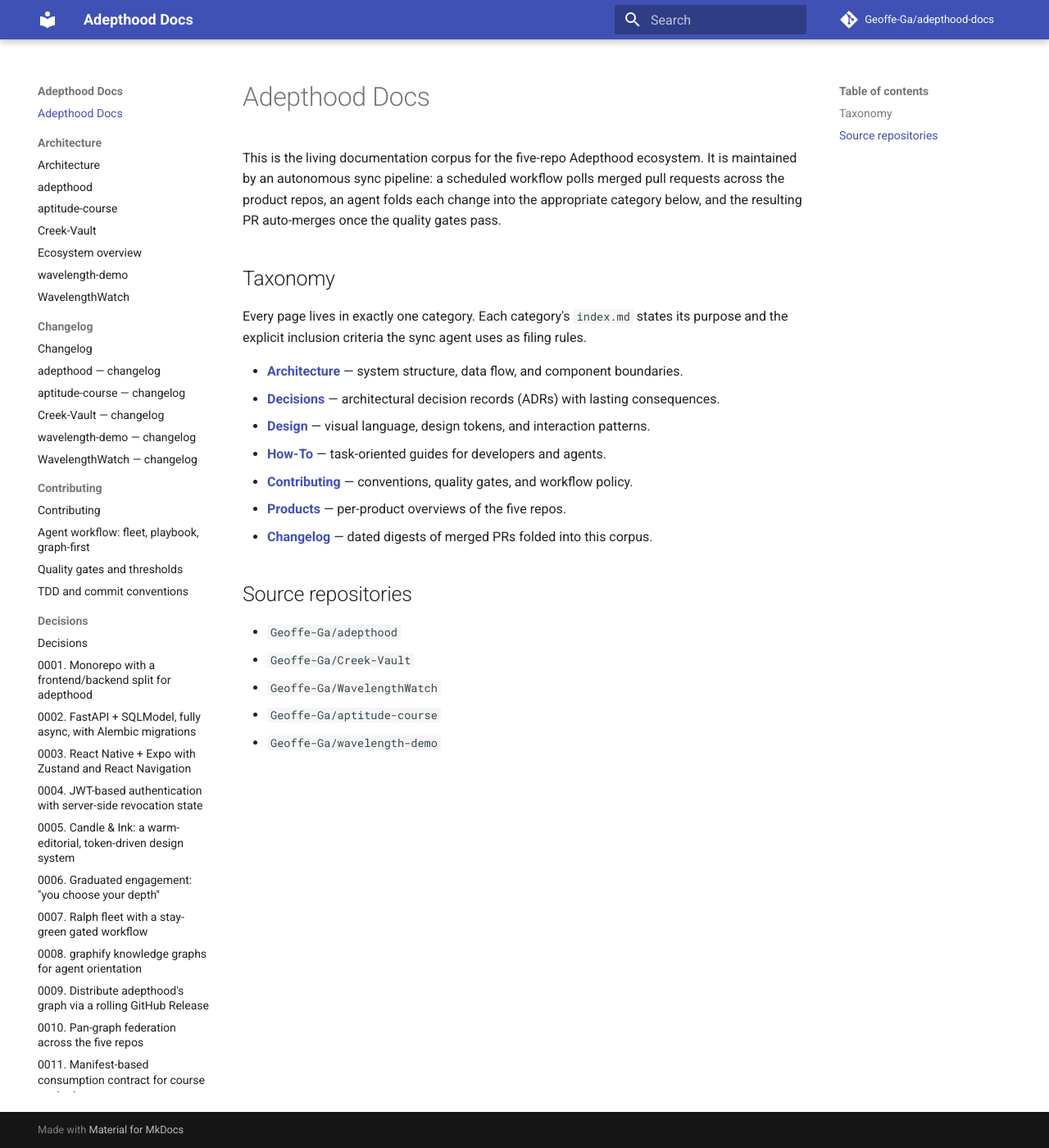
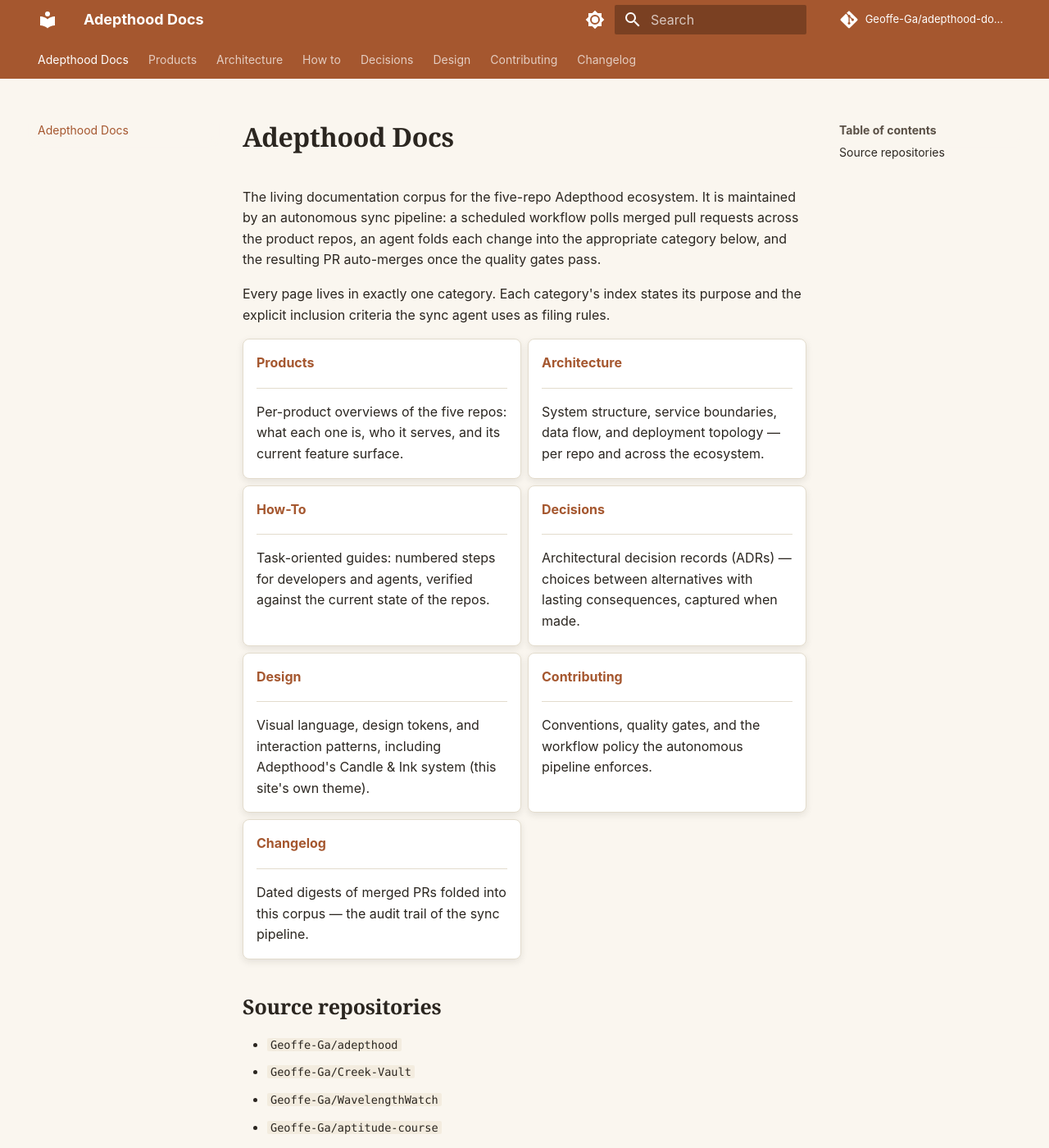
Before and after one commit to Geoffe-Ga/adepthood-docs, an MkDocs documentation site: the page built from docs/index.md, in a window 1280 px wide and 1400 px high. Shown: the whole window at 82% size. Built offline with MkDocs 1.6.1 and Material for MkDocs 9.7.7, drawn with Linux system fonts in a browser that asks for light colours; comment, search, counter and statistics services are not loaded.

Commit message:
feat(theme): Candle & Ink design system + navigation polish (#15) (#16)
* feat(theme): map Candle & Ink tokens onto Material for light + warm-dark schemes

Adds docs/stylesheets/extra.css defining the Candle & Ink palette
(canvas/ink/terracotta from adepthood frontend/src/design/tokens.ts) as
CSS custom properties mapped onto Material's variables, with a
[data-md-color-scheme="slate"] warm-dark derivation taken from the same
source's surfaceDark/inkDark/accentDark tokens. mkdocs.yml gains
font: false (system serif headings + sans body, no Google Fonts), a
custom light/slate palette toggle, extra_css, and the attr_list +
md_in_html extensions. Still no nav: key.

Co-Authored-By: Claude <noreply@anthropic.com>
Claude-Session: https://claude.ai/code/session_01C8WUrXkNnVvPK14EtmEjxg

* docs(nav): grid-cards homepage, deliberate category order, tabs + section indexes

Rewrites docs/index.md as a Material grid-cards landing page (one card
per category, one click to each) and adds docs/.pages ordering the seven
categories: Products, Architecture, How-to, Decisions, Design,
Contributing, Changelog. navigation.tabs + navigation.indexes make each
category index the section landing page with a one-row tab bar.

Co-Authored-By: Claude <noreply@anthropic.com>
Claude-Session: https://claude.ai/code/session_01C8WUrXkNnVvPK14EtmEjxg

* docs(sync): fence theme files from the sync agent and cite token provenance

PROMPT.md and CLAUDE.md now state the sync agent must never create,
modify, or delete .pages files, docs/stylesheets/, or docs/index.md.
docs/design/index.md gains a provenance paragraph linking the site theme
to its Candle & Ink source of truth in adepthood.

Co-Authored-By: Claude <noreply@anthropic.com>
Claude-Session: https://claude.ai/code/session_01C8WUrXkNnVvPK14EtmEjxg

---------

Co-authored-by: Claude <noreply@anthropic.com>

```diff
--- a/docs/index.md
+++ b/docs/index.md
@@ -1,31 +1,67 @@
 # Adepthood Docs
 
-This is the living documentation corpus for the five-repo Adepthood
-ecosystem. It is maintained by an autonomous sync pipeline: a scheduled
-workflow polls merged pull requests across the product repos, an agent folds
-each change into the appropriate category below, and the resulting PR
-auto-merges once the quality gates pass.
+The living documentation corpus for the five-repo Adepthood ecosystem. It
+is maintained by an autonomous sync pipeline: a scheduled workflow polls
+merged pull requests across the product repos, an agent folds each change
+into the appropriate category below, and the resulting PR auto-merges once
+the quality gates pass.
 
-## Taxonomy
+Every page lives in exactly one category. Each category's index states its
+purpose and the explicit inclusion criteria the sync agent uses as filing
+rules.
 
-Every page lives in exactly one category. Each category's `index.md` states
-its purpose and the explicit inclusion criteria the sync agent uses as
-filing rules.
+<div class="grid cards" markdown>
 
-- **[Architecture](architecture/index.md)** — system structure, data flow,
-  and component boundaries.
-- **[Decisions](decisions/index.md)** — architectural decision records
-  (ADRs) with lasting consequences.
-- **[Design](design/index.md)** — visual language, design tokens, and
-  interaction patterns.
-- **[How-To](how-to/index.md)** — task-oriented guides for developers and
-  agents.
-- **[Contributing](contributing/index.md)** — conventions, quality gates,
-  and workflow policy.
-- **[Products](products/index.md)** — per-product overviews of the five
-  repos.
-- **[Changelog](changelog/index.md)** — dated digests of merged PRs folded
-  into this corpus.
+- **[Products](products/index.md)**
+
+    ---
+
+    Per-product overviews of the five repos: what each one is, who it
+    serves, and its current feature surface.
+
+- **[Architecture](architecture/index.md)**
+
+    ---
+
+    System structure, service boundaries, data flow, and deployment
+    topology — per repo and across the ecosystem.
+
+- **[How-To](how-to/index.md)**
+
+    ---
+
+    Task-oriented guides: numbered steps for developers and agents,
+    verified against the current state of the repos.
+
+- **[Decisions](decisions/index.md)**
+
+    ---
+
+    Architectural decision records (ADRs) — choices between alternatives
+    with lasting consequences, captured when made.
+
+- **[Design](design/index.md)**
+
+    ---
+
+    Visual language, design tokens, and interaction patterns, including
+    Adepthood's Candle & Ink system (this site's own theme).
+
+- **[Contributing](contributing/index.md)**
+
+    ---
+
+    Conventions, quality gates, and the workflow policy the autonomous
+    pipeline enforces.
+
+- **[Changelog](changelog/index.md)**
+
+    ---
+
+    Dated digests of merged PRs folded into this corpus — the audit trail
+    of the sync pipeline.
+
+</div>
 
 ## Source repositories
 
--- /dev/null
+++ b/docs/stylesheets/extra.css
@@ -0,0 +1,226 @@
+/*
+ * Candle & Ink — Adepthood's warm-editorial design language, mapped onto
+ * MkDocs Material's CSS custom properties.
+ *
+ * Canonical token source: `frontend/src/design/tokens.ts` in
+ * Geoffe-Ga/adepthood (semantic `surface` / `ink` / `accent` layer plus the
+ * warm-dark `surfaceDark` / `inkDark` / `accentDark` counterparts). Where
+ * this file and that source disagree, tokens.ts wins — update here.
+ * Narrative reference: `frontend/src/design/DESIGN.md` (same repo) and this
+ * site's docs/design/candle-and-ink.md.
+ *
+ * Contrast contract (WCAG AA, >= 4.5:1 for text), carried from the source:
+ *   light  ink #2b2620 on canvas #faf6ef  = 13.9:1 (AAA)
+ *   light  accent #a5572f on canvas       =  4.9:1 (AA)
+ *   dark   ink #f3ece0 on canvas #1c1814  = 15.0:1 (AAA)
+ *   dark   accent #e0895a on canvas       =  6.6:1 (AA)
+ * Preserve it in any value you change.
+ */
+
+/* ------------------------------------------------------------------ */
+/* Candle & Ink tokens                                                */
+/* ------------------------------------------------------------------ */
+
+:root {
+  /* Surfaces (tokens.ts `surface`) */
+  --ci-canvas: #faf6ef;
+  --ci-raised: #ffffff;
+  --ci-sunken: #f3ecdf;
+  --ci-desk: #e7dcc8;
+  --ci-hairline: #e3dccd;
+
+  /* Ink (tokens.ts `ink`) */
+  --ci-ink: #2b2620;
+  --ci-ink-soft: #5a5046;
+  --ci-ink-muted: #6b6055;
+
+  /* Accent (tokens.ts `accent`) — original terracotta, no brand swatch */
+  --ci-accent: #a5572f;
+  --ci-accent-strong: #8f4a28;
+  --ci-on-accent: #ffffff;
+
+  /* Warm-dark counterparts (tokens.ts `surfaceDark` / `inkDark` /
+     `accentDark`) — candlelit umber, deliberately not Material's #121212 */
+  --ci-dark-canvas: #1c1814;
+  --ci-dark-raised: #272019;
+  --ci-dark-sunken: #15110d;
+  --ci-dark-desk: #120e0b;
+  --ci-dark-hairline: #3a3026;
+  --ci-dark-ink: #f3ece0;
+  --ci-dark-ink-soft: #cdbfae;
+  --ci-dark-ink-muted: #a89880;
+  --ci-dark-accent: #e0895a;
+  --ci-dark-accent-strong: #eaa078;
+
+  /* Type — platform-system stacks only (tokens.ts `fonts`); no Google
+     Fonts, no bundled faces. Serif for display/headings, sans for body. */
+  --ci-font-serif: georgia, "Times New Roman", times, serif;
+  --ci-font-sans: -apple-system, blinkmacsystemfont, "Segoe UI", roboto,
+    "Helvetica Neue", arial, sans-serif;
+}
+
+/* ------------------------------------------------------------------ */
+/* Light scheme — warm paper                                          */
+/* ------------------------------------------------------------------ */
+
+[data-md-color-scheme="default"] {
+  /* Ground and body ink */
+  --md-default-bg-color: var(--ci-canvas);
+  --md-default-fg-color: var(--ci-ink);
+  --md-default-fg-color--light: var(--ci-ink-soft);
+  --md-default-fg-color--lighter: var(--ci-ink-muted);
+  --md-default-fg-color--lightest: var(--ci-hairline);
+  --md-typeset-color: var(--ci-ink);
+
+  /* Header (primary) — terracotta band, white foreground (5.3:1, AA) */
+  --md-primary-fg-color: var(--ci-accent);
+  --md-primary-fg-color--light: var(--ci-accent);
+  --md-primary-fg-color--dark: var(--ci-accent-strong);
+  --md-primary-bg-color: var(--ci-on-accent);
+  --md-primary-bg-color--light: rgba(255, 255, 255, 0.7);
+
+  /* Accent (hover / focus / active) */
+  --md-accent-fg-color: var(--ci-accent-strong);
+  --md-accent-fg-color--transparent: rgba(165, 87, 47, 0.1);
+  --md-accent-bg-color: var(--ci-on-accent);
+
+  /* Links */
+  --md-typeset-a-color: var(--ci-accent);
+
+  /* Code — recessed sunken well on the paper ground */
+  --md-code-bg-color: var(--ci-sunken);
+  --md-code-fg-color: var(--ci-ink);
+
+  /* Tables, rules, admonition frames — faint warm hairlines */
+  --md-typeset-table-color: rgba(43, 38, 32, 0.12);
+  --md-typeset-table-color--light: rgba(43, 38, 32, 0.035);
+  --md-typeset-kbd-color: var(--ci-sunken);
+  --md-typeset-kbd-accent-color: var(--ci-raised);
+  --md-typeset-kbd-border-color: var(--ci-desk);
+  --md-admonition-bg-color: var(--ci-raised);
+  --md-admonition-fg-color: var(--ci-ink);
+
+  /* Footer — ink ground with warm off-white foreground */
+  --md-footer-bg-color: var(--ci-ink);
+  --md-footer-bg-color--dark: #1f1b16;
+  --md-footer-fg-color: var(--ci-dark-ink);
+  --md-footer-fg-color--light: var(--ci-dark-ink-soft);
+  --md-footer-fg-color--lighter: var(--ci-dark-ink-muted);
+}
+
+/* ------------------------------------------------------------------ */
+/* Slate scheme — candlelit warm dark (derivation, not pure inversion) */
+/* ------------------------------------------------------------------ */
+
+[data-md-color-scheme="slate"] {
+  /* Ground and body ink — warm umber, warm off-white */
+  --md-default-bg-color: var(--ci-dark-canvas);
+  --md-default-fg-color: var(--ci-dark-ink);
+  --md-default-fg-color--light: var(--ci-dark-ink-soft);
+  --md-default-fg-color--lighter: var(--ci-dark-ink-muted);
+  --md-default-fg-color--lightest: var(--ci-dark-hairline);
+  --md-typeset-color: var(--ci-dark-ink);
+
+  /* Header — deeper terracotta so the band sits into the dark ground;
+     white foreground on #8f4a28 = 6.1:1 (AA) */
+  --md-primary-fg-color: var(--ci-accent-strong);
+  --md-primary-fg-color--light: var(--ci-accent);
+  --md-primary-fg-color--dark: var(--ci-accent-strong);
+  --md-primary-bg-color: var(--ci-on-accent);
+  --md-primary-bg-color--light: rgba(255, 255, 255, 0.7);
+
+  /* Accent — brightened terracotta (a dark ground needs a lighter accent) */
+  --md-accent-fg-color: var(--ci-dark-accent-strong);
+  --md-accent-fg-color--transparent: rgba(224, 137, 90, 0.1);
+  --md-accent-bg-color: var(--ci-dark-canvas);
+
+  /* Links — 6.6:1 on the dark canvas (AA) */
+  --md-typeset-a-color: var(--ci-dark-accent);
+
+  /* Code — a step darker than the ground (recessed well) */
+  --md-code-bg-color: var(--ci-dark-sunken);
+  --md-code-fg-color: var(--ci-dark-ink);
+
+  /* Tables, rules, admonitions */
+  --md-typeset-table-color: rgba(243, 236, 224, 0.14);
+  --md-typeset-table-color--light: rgba(243, 236, 224, 0.045);
+  --md-typeset-kbd-color: var(--ci-dark-sunken);
+  --md-typeset-kbd-accent-color: var(--ci-dark-raised);
+  --md-typeset-kbd-border-color: var(--ci-dark-hairline);
+  --md-admonition-bg-color: var(--ci-dark-raised);
+  --md-admonition-fg-color: var(--ci-dark-ink);
+
+  /* Footer — the deepest ground */
+  --md-footer-bg-color: var(--ci-dark-desk);
+  --md-footer-bg-color--dark: var(--ci-dark-desk);
+  --md-footer-fg-color: var(--ci-dark-ink);
+  --md-footer-fg-color--light: var(--ci-dark-ink-soft);
+  --md-footer-fg-color--lighter: var(--ci-dark-ink-muted);
+}
+
+/* ------------------------------------------------------------------ */
+/* Typography — serif display/headings + system sans body              */
+/* ------------------------------------------------------------------ */
+
+body,
+.md-typeset {
+  font-family: var(--ci-font-sans);
+}
+
+.md-typeset h1,
+.md-typeset h2,
+.md-typeset h3,
+.md-typeset h4,
+.md-typeset h5,
+.md-typeset h6 {
+  font-family: var(--ci-font-serif);
+  color: var(--md-default-fg-color);
+}
+
+.md-typeset h1 {
+  color: var(--md-default-fg-color);
+  font-weight: 700;
+}
+
+.md-typeset h2 {
+  font-weight: 600;
+}
+
+/* ------------------------------------------------------------------ */
+/* Editorial details                                                  */
+/* ------------------------------------------------------------------ */
+
+/* Faint warm rules instead of neutral grey */
+.md-typeset hr {
+  border-bottom: 1px solid var(--md-default-fg-color--lightest);
+}
+
+/* Grid cards read as lifted paper sheets on the canvas */
+.md-typeset .grid.cards > ul > li,
+.md-typeset .grid > .card {
+  border-color: var(--md-default-fg-color--lightest);
+  border-radius: 8px;
+  transition: border-color 125ms, box-shadow 125ms;
+}
+
+[data-md-color-scheme="default"] .md-typeset .grid.cards > ul > li,
+[data-md-color-scheme="default"] .md-typeset .grid > .card {
+  background-color: var(--ci-raised);
+  box-shadow: 0 3px 8px rgba(43, 38, 32, 0.1);
+}
+
+[data-md-color-scheme="slate"] .md-typeset .grid.cards > ul > li,
+[data-md-color-scheme="slate"] .md-typeset .grid > .card {
+  background-color: var(--ci-dark-raised);
+  box-shadow: 0 3px 8px rgba(0, 0, 0, 0.4);
+}
+
+.md-typeset .grid.cards > ul > li:hover {
+  border-color: var(--md-accent-fg-color);
+}
+
+/* Navigation chrome stays in the sans stack; sidebar section titles pick
+   up soft ink so the left rail reads as marginalia, not chrome */
+.md-nav__title {
+  color: var(--md-default-fg-color--light);
+}
--- a/mkdocs.yml
+++ b/mkdocs.yml
@@ -10,13 +10,41 @@ docs_dir: docs
 
 # Navigation is derived from the directory tree by the awesome-pages plugin.
 # Do NOT add a `nav:` key — new pages must appear without config edits.
+# Section ordering lives in `docs/.pages` (static config; the sync agent
+# never touches it).
 theme:
   name: material
+  # Candle & Ink uses platform-system font stacks only (no Google Fonts,
+  # no bundled faces) — the stacks are supplied by stylesheets/extra.css.
+  font: false
+  # `custom` defers all color decisions to stylesheets/extra.css, where the
+  # Candle & Ink tokens (canvas / ink / terracotta) map onto Material's
+  # CSS custom properties for both schemes.
+  palette:
+    - media: "(prefers-color-scheme: light)"
+      scheme: default
+      primary: custom
+      accent: custom
+      toggle:
+        icon: material/brightness-7
+        name: Switch to dark mode
+    - media: "(prefers-color-scheme: dark)"
+      scheme: slate
+      primary: custom
+      accent: custom
+      toggle:
+        icon: material/brightness-4
+        name: Switch to light mode
   features:
+    - navigation.tabs
+    - navigation.indexes
     - navigation.sections
     - navigation.top
     - search.suggest
     - content.code.copy
+
+extra_css:
+  - stylesheets/extra.css
 
 plugins:
   - search
@@ -24,6 +52,8 @@ plugins:
 
 markdown_extensions:
   - admonition
+  - attr_list
+  - md_in_html
   - pymdownx.superfences
   - toc:
       permalink: true
```
Also changed, not shown: CLAUDE.md (+3 -1 lines), docs/design/index.md (+12 -0 lines), scripts/sync/PROMPT.md (+4 -0 lines), docs/.pages (added).
